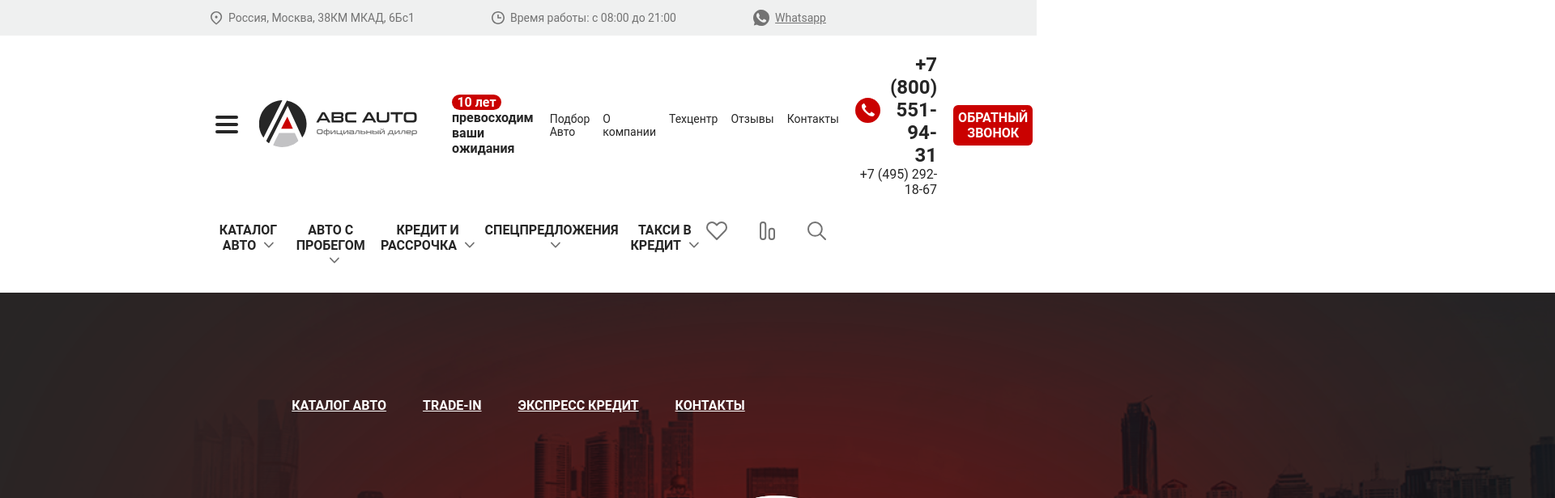
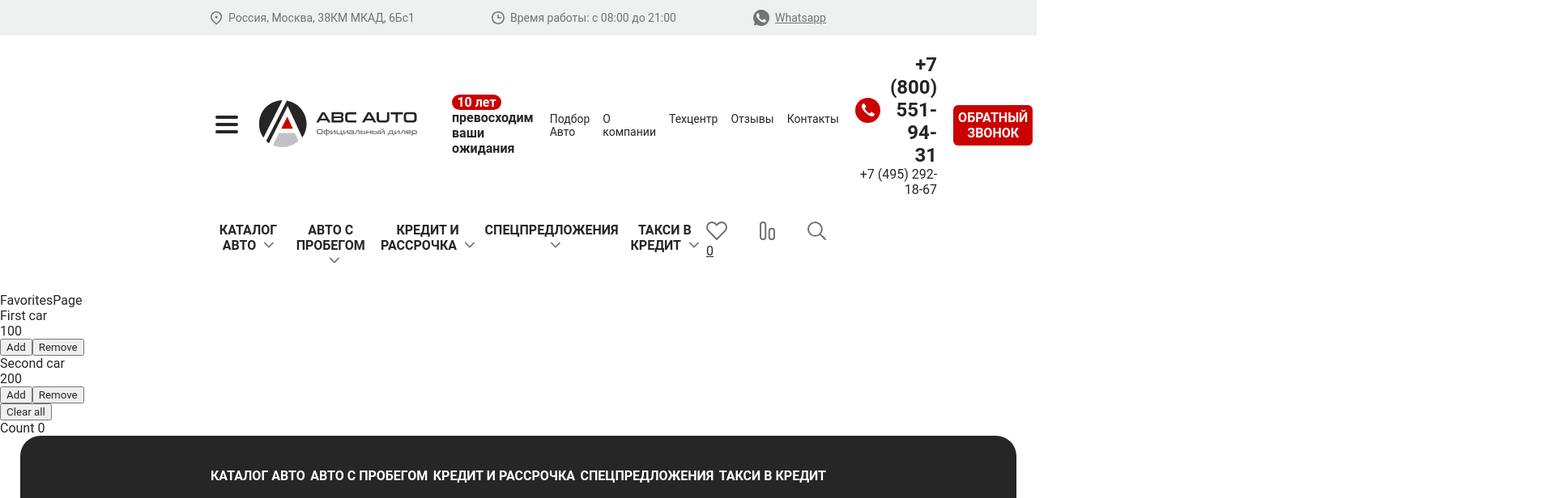
Before and after one commit to EvmenenkovIlya/Car_dealership, a React (Create React App) app: page /favorites in a window 1280 px wide. Shown: the top 616 px of the page at 81% size, 1920 px wide, since content can reach past the window. Built offline with nearby package versions, Linux system fonts and the light colour scheme.

Commit message:
add Redux

```diff
--- a/src/App.tsx
+++ b/src/App.tsx
@@ -2,6 +2,7 @@ import './App.scss';
 import { AboutCompany } from './pages/AboutCompanyPage/AboutCompanyPage';
 import { CatalogPage } from './pages/CatalogPage/CatalogPage';
 import { ComparisonPage } from './pages/ComparisonPage/ComparisonPage';
+import { FavoritesPage } from './pages/FavoritesPage/FavoritesPage';
 import { Footer } from './components/Footer/Footer';
 import { Header } from './components/Header/Header';
 import { HomePage } from './pages/HomePage/HomePage';
@@ -23,6 +24,7 @@ function App() {
         <Route path="reviews" element={<ReviewsPage />} />
         <Route path="catalog" element={<CatalogPage />} />
         <Route path="location" element={<Location />} />
+        <Route path="favorites" element={<FavoritesPage />} />
         <Route path="quick-selection" element={<QuickSelectionPage />} />
         <Route path="comparison" element={<ComparisonPage />} />
         <Route path="*" element={<NotFoundPage />} />
--- a/src/components/Header/Header.tsx
+++ b/src/components/Header/Header.tsx
@@ -5,6 +5,8 @@ import { HeaderIcon } from './components/HeaderIcon/HeaderIcon';
 import { HeaderInfoLink } from './components/HeaderInfoLink/HeaderInfoLink';
 import { NavigationLink } from '../NavigationLink/NavigationLink';
 import { catalogLinks } from './catalogLinks';
+import { selectFavoritesItemsCount } from '../../pages/FavoritesPage/favoritesPageSlice';
+import { useSelector } from 'react-redux';
 import burgerMenu from './assets/burgerMenu.svg';
 import call from './assets/redCallIcon.svg';
 import comparison from './assets/comparison.svg';
@@ -20,7 +22,7 @@ import whatsapp from './assets/whatsapp.svg';
 export const Header = () => {
   const { height, width } = useWindowDimensions();
   let isComputer = width > 850;
-
+  const favoritesCount = useSelector(selectFavoritesItemsCount);
   return (
     <header>
       <div id="header-info">
@@ -86,7 +88,7 @@ export const Header = () => {
             </>
           ) : null}
           <div id="header-icons">
-            <HeaderIcon url="/favorites" src={heart} />
+            <HeaderIcon url="/favorites" src={heart} count={favoritesCount} />
             <HeaderIcon url="/comparison" src={comparison} />
             <HeaderIcon url="/search" src={search} />
           </div>
--- a/src/components/Header/components/HeaderIcon/HeaderIcon.tsx
+++ b/src/components/Header/components/HeaderIcon/HeaderIcon.tsx
@@ -3,6 +3,7 @@ import './HeaderIcon.scss';
 interface HeaderIconProps {
   url: string;
   src: string;
+  count?: number;
 }
 
 // добавить счетчики для избранного и сравнения
@@ -11,6 +12,7 @@ export const HeaderIcon = (props: HeaderIconProps) => {
   return (
     <a href={props.url} className="header-icon">
       <img src={props.src} alt=""></img>
+      <div className="count">{props.count}</div>
     </a>
   );
 };
--- a/src/index.tsx
+++ b/src/index.tsx
@@ -1,5 +1,7 @@
 import './index.scss';
 import { BrowserRouter } from 'react-router-dom';
+import { Provider } from 'react-redux';
+import { store } from './store/store';
 import App from './App';
 import React from 'react';
 import ReactDOM from 'react-dom/client';
@@ -8,9 +10,11 @@ import reportWebVitals from './reportWebVitals';
 const root = ReactDOM.createRoot(document.getElementById('root') as HTMLElement);
 root.render(
   <React.StrictMode>
-    <BrowserRouter>
-      <App />
-    </BrowserRouter>
+    <Provider store={store}>
+      <BrowserRouter>
+        <App />
+      </BrowserRouter>
+    </Provider>
   </React.StrictMode>,
 );
 
--- /dev/null
+++ b/src/models/car.ts
@@ -0,0 +1,9 @@
+export interface Car {
+  id: number;
+  name: string;
+  price: number;
+  date: string;
+  image: string;
+  inFavorites: boolean;
+  inComparison: boolean;
+}
--- /dev/null
+++ b/src/models/user.ts
@@ -0,0 +1,5 @@
+export interface User {
+  id: number;
+  email: string;
+  fullName: string;
+}
--- /dev/null
+++ b/src/pages/FavoritesPage/FavoritesPage.tsx
@@ -0,0 +1,51 @@
+import { Car } from '../../models/car';
+import { addToFavorites, clearFavorites, removeFromFavorites, selectFavoritesItems, selectFavoritesItemsCount } from './favoritesPageSlice';
+import { useDispatch, useSelector } from 'react-redux';
+import React from 'react';
+
+const items: Car[] = [
+  {
+    id: 1,
+    name: 'First car',
+    price: 100,
+    date: '15-07',
+    image: '',
+    inFavorites: false,
+    inComparison: false,
+  },
+  {
+    id: 2,
+    name: 'Second car',
+    price: 200,
+    date: '16-07',
+    image: '',
+    inFavorites: false,
+    inComparison: false,
+  },
+];
+
+export const FavoritesPage = () => {
+  const carsList = useSelector(selectFavoritesItems);
+  const dispatch = useDispatch();
+  const count = useSelector(selectFavoritesItemsCount);
+  return (
+    <div>
+      FavoritesPage
+      {items.map((item) => (
+        <div key={`item-${item.id}`}>
+          <div>{item.name}</div>
+          <div>{item.price}</div>
+          <button onClick={() => dispatch(addToFavorites(item))}>Add</button>
+          <button onClick={() => dispatch(removeFromFavorites(item))}>Remove</button>
+        </div>
+      ))}
+      <button onClick={() => dispatch(clearFavorites())}>Clear all</button>
+      <div id="cars">
+        {carsList.map((item) => (
+          <div key={`item-${item.id}`}>{item.id}</div>
+        ))}
+        <div>Count {count}</div>
+      </div>
+    </div>
+  );
+};
--- /dev/null
+++ b/src/pages/FavoritesPage/favoritesPageSlice.ts
@@ -0,0 +1,38 @@
+import { Car } from '../../models/car';
+import { PayloadAction, createSlice, current } from '@reduxjs/toolkit';
+import { RootState } from '../../store/store';
+
+interface FavoritesPage {
+  items: Car[];
+  minPrice: number;
+  maxPrice: number;
+}
+
+const initialState: FavoritesPage = {
+  items: [],
+  minPrice: 0,
+  maxPrice: 100000,
+};
+
+const favoritesPageSlice = createSlice({
+  name: 'favoritesPage',
+  initialState,
+  reducers: {
+    addToFavorites: (state, action: PayloadAction<Car>) => {
+      state.items.push(action.payload);
+    },
+    removeFromFavorites: (state, action: PayloadAction<Car>) => {
+      state.items = state.items.filter((item) => item.id !== action.payload.id);
+    },
+    clearFavorites: (state) => {
+      state.items = [];
+    },
+  },
+});
+
+export const { addToFavorites, removeFromFavorites, clearFavorites } = favoritesPageSlice.actions;
+
+export const selectFavoritesItems = (state: RootState) => state.favoritesPage.items;
+export const selectFavoritesItemsCount = (state: RootState) => state.favoritesPage.items.length;
+
+export const favoritesPageReducer = favoritesPageSlice.reducer;
--- /dev/null
+++ b/src/store/currentUserSlice.ts
@@ -0,0 +1,32 @@
+import { RootState } from './store';
+import { User } from '../models/user';
+import { createSlice } from '@reduxjs/toolkit';
+
+interface CurrentUser {
+  userData?: User;
+  theme: 'light' | 'dark';
+}
+
+const initialState: CurrentUser = {
+  userData: undefined,
+  theme: 'light',
+};
+
+export const currentUserSlice = createSlice({
+  name: 'currentUser',
+  initialState,
+  reducers: {
+    loadUser: (state) => {
+      state.userData = { id: 3, email: 'sample@mail.com', fullName: 'John Doe' };
+    },
+    logOut: (state) => {
+      state.userData = undefined;
+    },
+  },
+});
+
+export const { loadUser, logOut } = currentUserSlice.actions;
+
+export const selectCurrentUser = (state: RootState) => state.currentUser.userData;
+
+export const currentUserReducer = currentUserSlice.reducer;
--- /dev/null
+++ b/src/store/store.ts
@@ -0,0 +1,19 @@
+import { configureStore } from '@reduxjs/toolkit';
+import { currentUserReducer } from './currentUserSlice';
+import { favoritesPageReducer } from '../pages/FavoritesPage/favoritesPageSlice';
+import logger from 'redux-logger';
+import thunk from 'redux-thunk';
+
+export const store = configureStore({
+  reducer: {
+    currentUser: currentUserReducer,
+    favoritesPage: favoritesPageReducer,
+  },
+  middleware: [thunk, logger],
+  devTools: true,
+});
+
+// Infer the `RootState` and `AppDispatch` types from the store itself
+export type RootState = ReturnType<typeof store.getState>;
+// Inferred type: {posts: PostsState, comments: CommentsState, users: UsersState}
+export type AppDispatch = typeof store.dispatch;
```
Also changed, not shown: package.json (+8 -2 lines), src/models/product.ts (added, +8 -0 lines), 1 other file (tests, documents, lock files or other folders).
